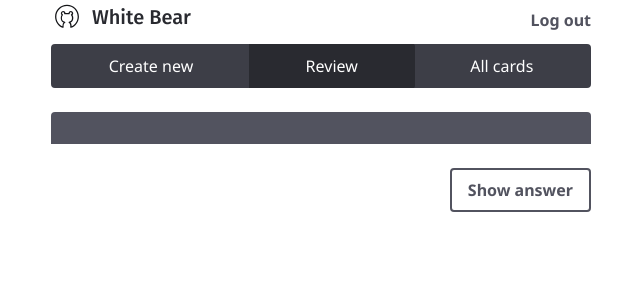
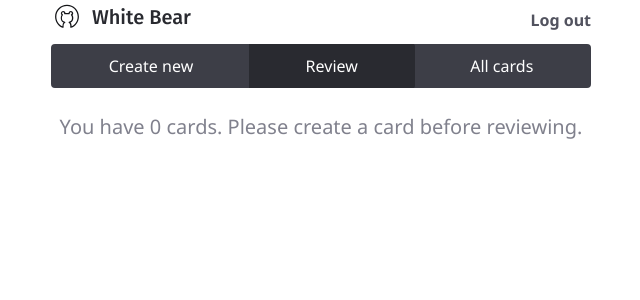
Before and after one commit to jysfc/white-bear-fullstack1, a React (Create React App) app in the folder client/: page /review-cue in a window 1280 px wide. Shown: the top 300 px of the page, without its empty margins (319-959 px from the left). Built offline with nearby package versions, Linux system fonts and the light colour scheme; no server answers.

Commit message:
completed delete func

```diff
--- a/client/src/components/pages/AllCards.js
+++ b/client/src/components/pages/AllCards.js
@@ -48,6 +48,11 @@ export default class AllCards extends React.Component {
             // handle error
             console.log(error);
          });
+   }
+
+   hasNoCards() {
+      if (this.state.memoryCards.length === 0) return true;
+      else return false;
    }
 
    render() {
@@ -102,6 +107,12 @@ export default class AllCards extends React.Component {
             {this.state.memoryCards.map((memoryCard) => {
                return <MemoryCard card={memoryCard} key={memoryCard.id} />;
             })}
+
+            {this.hasNoCards() && (
+               <p className="lead text-muted text-center">
+                  You have 0 cards. Create a card and it will show up here.
+               </p>
+            )}
          </AppTemplate>
       );
    }
--- a/client/src/components/pages/ReviewCue.js
+++ b/client/src/components/pages/ReviewCue.js
@@ -40,8 +40,10 @@ class ReviewCue extends React.Component {
       const memoryCard = this.props.queue.cards[this.props.queue.index];
       return (
          <AppTemplate>
+            {/* <!-- Card --> */}
             <div className="mb-5"></div>
-            {/* <!-- Card --> */}
+            {memoryCard && (
+               <>
                   <div className="card">
                      <div className="card-body bg-primary lead mb-5">
                         {memoryCard && memoryCard.imagery}
@@ -66,6 +68,13 @@ class ReviewCue extends React.Component {
                   >
                      Show answer
                   </Link>
+               </>
+            )}
+            {!memoryCard && (
+               <p className="lead text-muted text-center">
+                  You have 0 cards. Please create a card before reviewing.
+               </p>
+            )}
          </AppTemplate>
       );
    }
```
Lines whose indentation alone changed are shown as unchanged.
